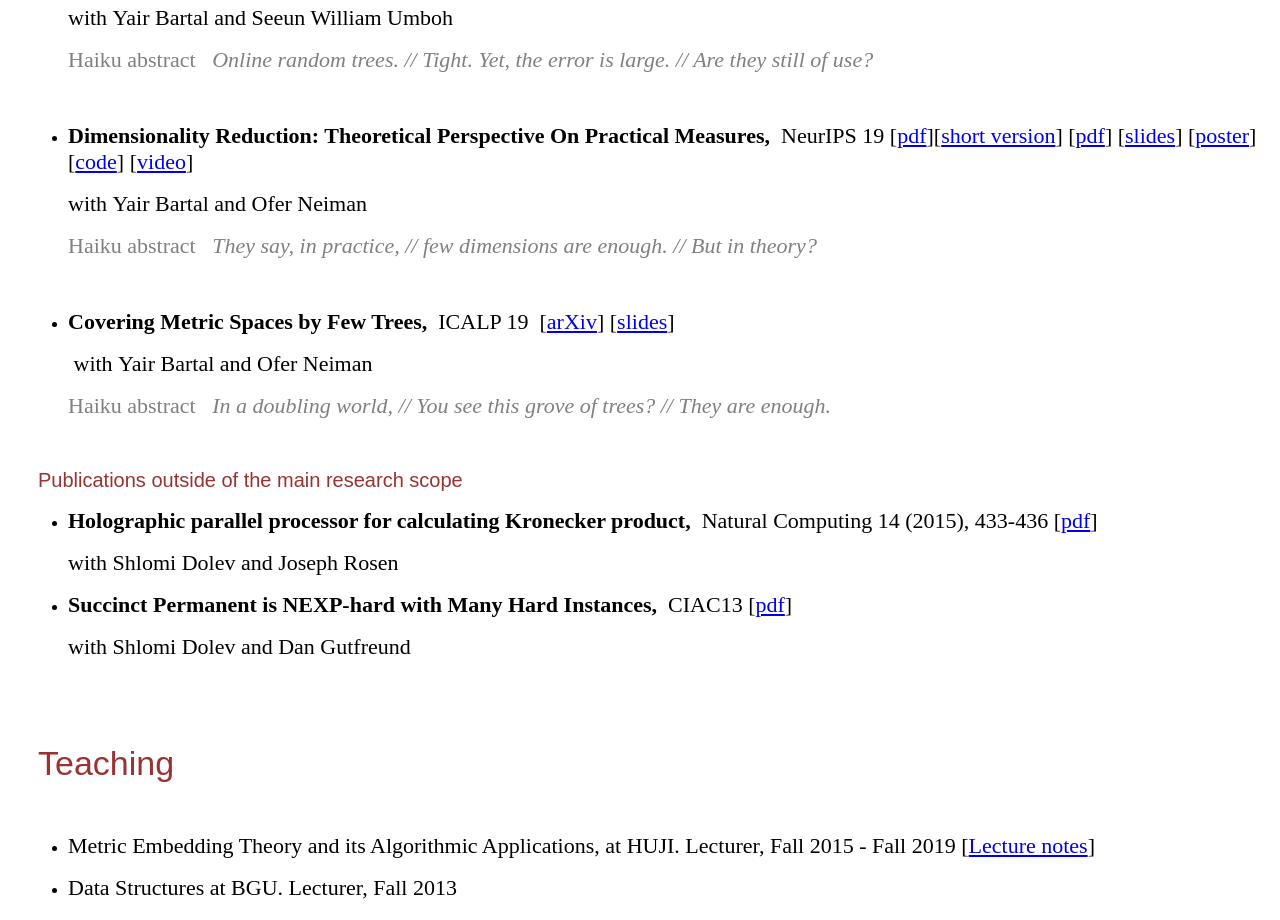
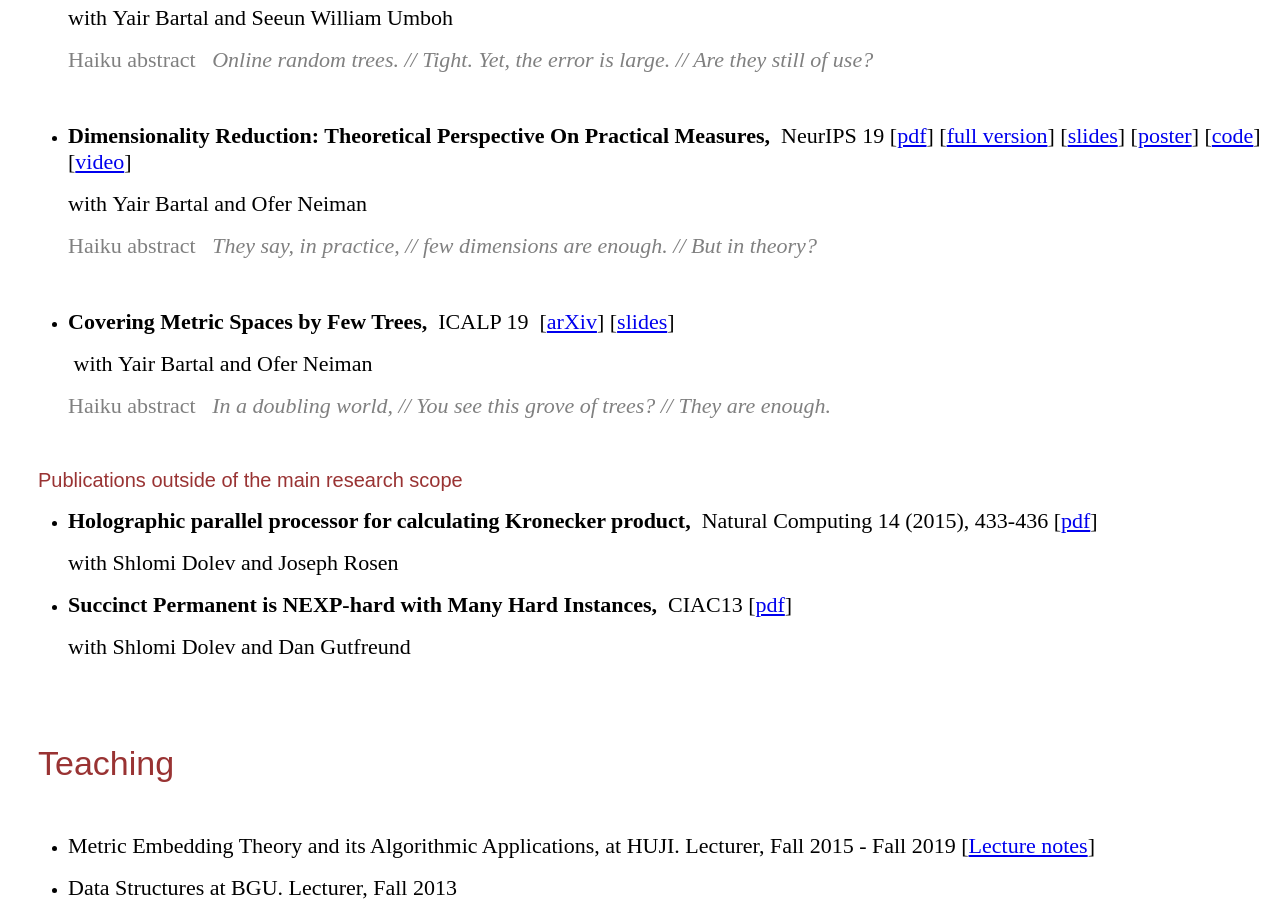
Before and after one commit to ofandina/fandina.github.io, a plain HTML site: page index.html in a window 1280 px wide. Shown: the part 880-1800 px from the top of the page. Drawn offline with Linux system fonts and the light colour scheme; a script that the page names is missing.

Commit message:
Update index.html

```diff
--- a/index.html
+++ b/index.html
@@ -96,7 +96,7 @@ of the Hebrew University, under the guidance of <a href="http://www.cs.huji.ac.i
 
 <ul>
 	<li style="margin-left:20px">
-	<span style="font-size:22px"><strong >Dimensionality Reduction: Theoretical Perspective On Practical Measures,&nbsp;&nbsp;</strong>NeurIPS 19&nbsp;[<a href="full_v.pdf">pdf</a>][<a href="NeurIPS19_camera_version.pdf">short version</a>] [<a href="JL_NIPS19.pdf">pdf</a>] [<a href="slides_JL.pdf">slides</a>] [<a href="Nips19_poster.pptx">poster</a>] [<a href="Approx_Algorithm.py">code</a>] [<a href="https://icerm.brown.edu/video_archive/?play=1906">video</a>]&nbsp;&nbsp;</span></p>
+	<span style="font-size:22px"><strong >Dimensionality Reduction: Theoretical Perspective On Practical Measures,&nbsp;&nbsp;</strong>NeurIPS 19&nbsp;[<a href="NeurIPS19_camera_version.pdf">pdf</a>] [<a href="JL_NIPS19.pdf">full version</a>] [<a href="slides_JL.pdf">slides</a>] [<a href="Nips19_poster.pptx">poster</a>] [<a href="Approx_Algorithm.py">code</a>] [<a href="https://icerm.brown.edu/video_archive/?play=1906">video</a>]&nbsp;&nbsp;</span></p>
 	</li>
 </ul>
 
```
